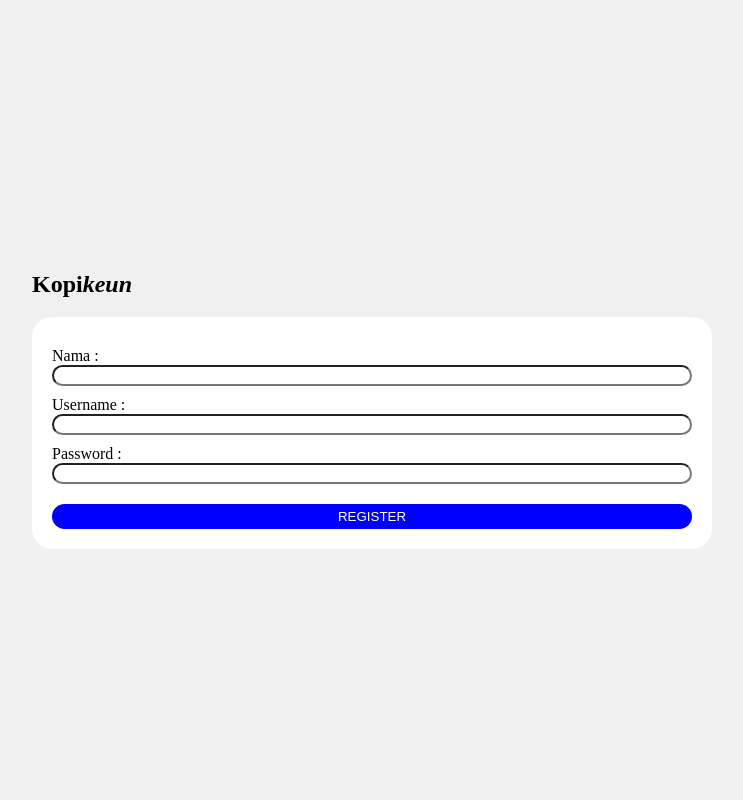
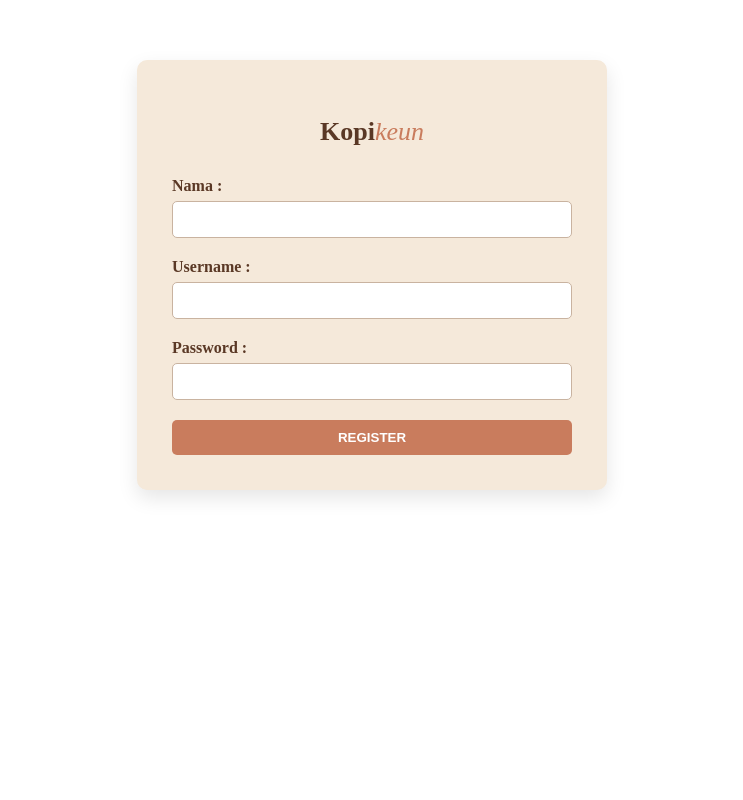
Before and after one commit to agisna0106/projectRecruitment, a PHP site: page /registerForm.php in a window 1280 px wide. Shown: the whole page, without its empty margins (268-1011 px from the left). Run offline with PHP 8.4, Linux system fonts and the light colour scheme.

Commit message:
fix : tampilan register dan login

```diff
--- a/auth/loginForm.php
+++ b/auth/loginForm.php
@@ -1,11 +1,9 @@
 <?php
 require_once 'login.php';
 
-$login = new Login();
+$auth = new Login();
+$auth->login();
 
-if(isset($_POST['login'])) {
-    $login->login();
-}
 ?>
 
 <!DOCTYPE html>
--- a/auth/registerForm.php
+++ b/auth/registerForm.php
@@ -10,9 +10,9 @@ if($_SERVER['REQUEST_METHOD'] == 'POST') {
 <!DOCTYPE html>
 <html lang="en">
 <head>
-    <meta charset="UTF-8">
-    <meta name="viewport" content="width=device-width, initial-scale=1.0">
-    <title>Document</title>
+    <meta charset="UTF-8" />
+        <meta name="viewport" content="width=device-width, initial-scale=1.0" />
+        <title>Register | KopiKeun</title>
     <link rel="stylesheet" href="../css/style.css">
 </head>
 <body>
@@ -22,10 +22,13 @@ if($_SERVER['REQUEST_METHOD'] == 'POST') {
             <div class="cardlr">
                 <label for="name">Nama : </label>
                 <input type="text" name="name" id="name">
+
                 <label for="username">Username : </label>
                 <input type="text" name="username" id="username" required>
+
                 <label for="password">Password : </label>
                 <input type="password" name="password" id="password">
+
                 <button type="submit" name="register" value="register">REGISTER</button>
             </div>
         </form>
--- a/controller/kopiKontroller.php
+++ b/controller/kopiKontroller.php
@@ -49,6 +49,7 @@ class kopiKontroller
         $query->execute() or die($this->db->mysqli->error);
         header("Location: ../view/kopi.php");
         exit;
+        return $sql;
     }
 
     public function updateNPhoto()
--- a/css/style.css
+++ b/css/style.css
@@ -31,41 +31,65 @@ nav button {
     padding: 5px 8px;
 }
 
+.menu-container a {
+    text-decoration: none;
+    color: white;
+    margin: 0 10px;
+}
+
 .loginregister {
-    min-height: 100vh;
-    background-color: #f0f0f0f0;
-    display: flex;
-    flex-direction: row;
-    align-items: center;
-    justify-content: center;
+    max-width: 400px;
+    margin: 60px auto;
+    background-color: #f5e9da;
+    padding: 35px;
+    border-radius: 10px;
+    box-shadow: 0 8px 20px rgba(0, 0, 0, 0.1);
+}
+
+.loginregister h2 {
+    text-align: center;
+    font-size: 26px;
+    margin-bottom: 30px;
+    color: #5a3825;
+}
+
+.loginregister h2 i {
+    font-weight: normal;
+    color: #c97c5d;
 }
 
 .cardlr {
-    width: 50vw;
-    background-color: #fff;
-    padding: 20px;
-    border-radius: 20px;
     display: flex;
     flex-direction: column;
-    align-content: center;
-    justify-content: center;
 }
 
 .cardlr label {
-    margin-top: 10px;
+    margin-bottom: 6px;
+    font-weight: bold;
+    color: #5a3825;
 }
 
 .cardlr input {
-    border-radius: 50px;
+    padding: 10px;
+    margin-bottom: 20px;
+    border-radius: 5px;
+    border: 1px solid #c9b3a0;
+    background-color: #fff;
 }
 
 .cardlr button {
-    margin-top: 20px;
-    padding: 5px;
+    padding: 10px;
+    background-color: #c97c5d;
+    color: white;
     border: none;
-    border-radius: 20px;
-    background-color: blue;
-    color: white;
+    border-radius: 5px;
+    font-weight: bold;
+    cursor: pointer;
+    transition: background-color 0.3s;
+}
+
+.cardlr button:hover {
+    background-color: #a8684e;
 }
 
 .action-bar {
--- a/view/dashboard.php
+++ b/view/dashboard.php
@@ -14,7 +14,9 @@ $datas = $kopi->select();
             ?>
                 <div class="kopi-card">
                     <img class="kopi-image" src="../assets/<?= $data['foto'] ?>" alt="">
-                    <p><?= $data['nama_kopi'] ?></p>
+                    <div>
+                        <h1><?= "$data[nama_kopi]" ?></h1>
+                    </div>
                 </div>
             <?php endforeach?>
         </div>
--- a/view/editKopi.php
+++ b/view/editKopi.php
@@ -28,7 +28,7 @@ if (isset($_POST['submit'])) {
             </div>
             <label for="foto">Foto Kopi : </label>
             <input type="file" name="foto" id="foto" accept="image/*" >
-            <button type="submit" name="submit">Tambah</button>
+            <button type="submit" name="submit">Edit</button>
         </div>
     </form>
     <?php endforeach ?>
```
Also changed, not shown: auth/login.php (+30 -16 lines), view/header.php (+6 -1 lines), view/tambahKopi.php (+4 -6 lines), assets/americano2.jpg (added), assets/dreamyChocoOrange.png (added), assets/kopiSusuGulaAren.jpg (added), assets/kopiSusuOatMilk.jpg (added), assets/kopiSusuSahabat.jpg (added).
